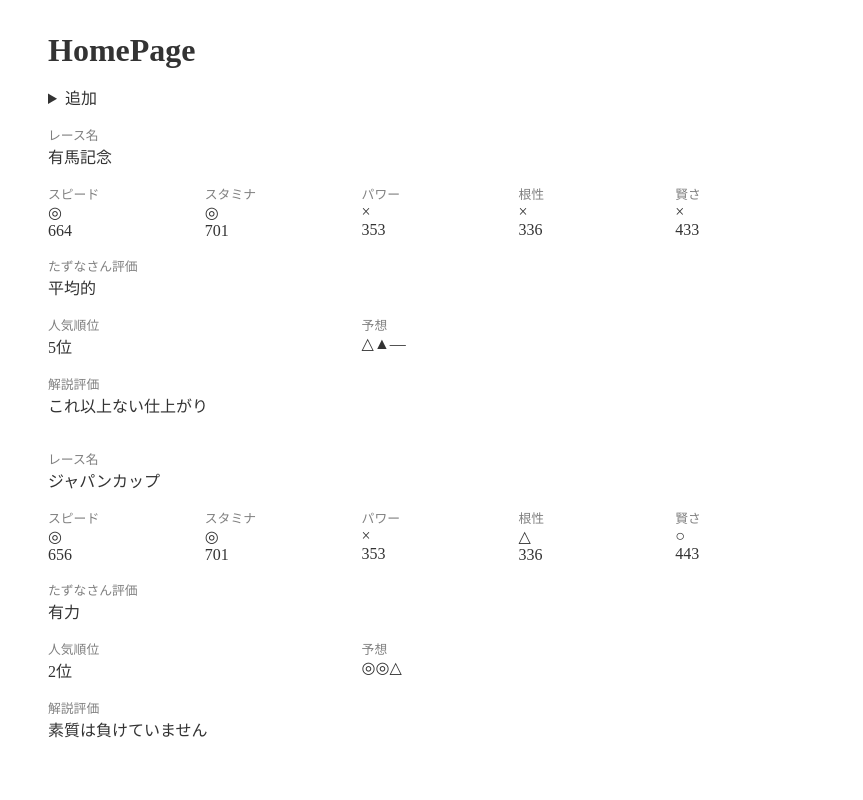
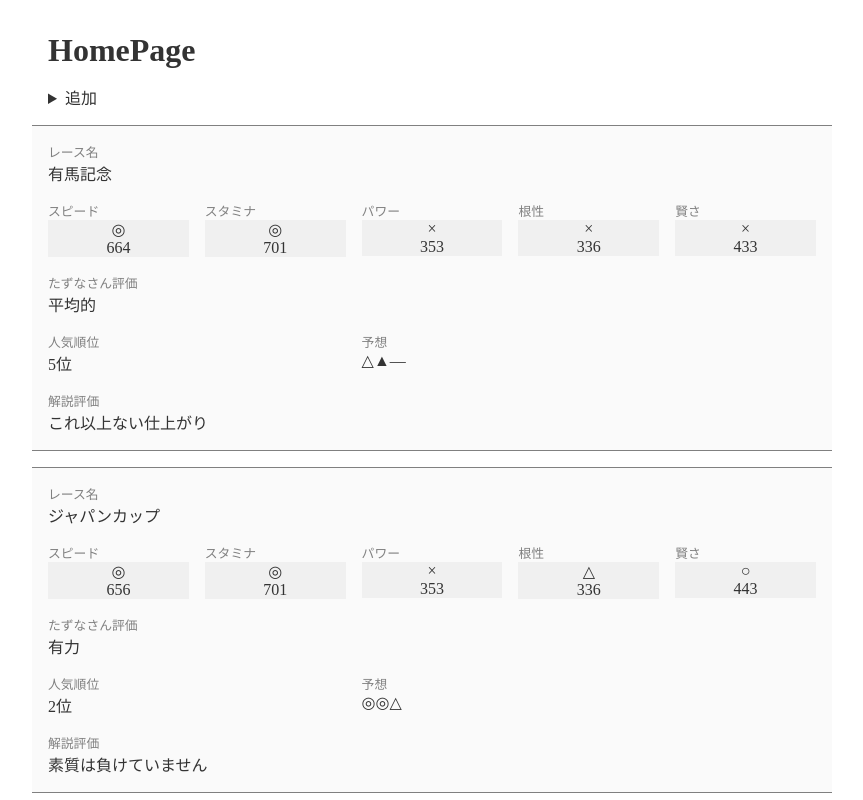
Before and after one commit to ginpei/umamusume-status-ranks, a React (Create React App) app: page / in a window 1280 px wide. Shown: the whole page, without its empty margins (208-1071 px from the left). Built offline with nearby package versions, Linux system fonts and the light colour scheme.

Commit message:
feat: 🎸 list design

```diff
--- a/src/components/pages/home/HomePage.tsx
+++ b/src/components/pages/home/HomePage.tsx
@@ -58,9 +58,7 @@ export const HomePage: React.FC = () => {
         <summary>追加</summary>
         <NewRaceEntryForm onSubmit={onNewFormSubmit} />
       </details>
-      <div className="u-vScroll">
-        <RaceEntryList entries={entries} />
-      </div>
+      <RaceEntryList entries={entries} />
     </div>
   );
 };
--- a/src/components/pages/home/RaceEntryList.module.scss
+++ b/src/components/pages/home/RaceEntryList.module.scss
@@ -2,10 +2,16 @@
   display: flex;
   flex-direction: column;
   gap: 1rem;
+  margin-left: -1rem;
+  margin-right: -1rem;
   margin-top: 1rem;
 }
 
 .RaceEntryItem {
+  background-color: #fafafa;
+  border-color: gray;
+  border-style: solid none;
+  border-width: 1px;
   display: grid;
   gap: 1em;
   grid-template:
@@ -14,8 +20,8 @@
     "tadunaComment tadunaComment tadunaComment tadunaComment tadunaComment   "
     "voteRank      voteRank      expectation   expectation   expectation     "
     "commentatorComment commentatorComment commentatorComment commentatorComment commentatorComment   "
-    "submit        submit        submit        submit        submit          "
     / 1fr 1fr 1fr 1fr 1fr;
+  padding: 1rem;
 
     & > [data-area="raceTitle"] { grid-area: raceTitle; }
 
@@ -25,14 +31,15 @@
     & > [data-area="gut"] { grid-area: gut; }
     & > [data-area="intelligence"] { grid-area: intelligence; }
 
-    & > [data-area="status"] { grid-area: status; }
     & > [data-area="tadunaComment"] { grid-area: tadunaComment; }
 
     & > [data-area="voteRank"] { grid-area: voteRank; }
-    & > [data-area="expectation1"] { grid-area: expectation1; }
-    & > [data-area="expectation2"] { grid-area: expectation2; }
-    & > [data-area="expectation3"] { grid-area: expectation3; }
+    & > [data-area="expectation"] { grid-area: expectation; }
 
     & > [data-area="commentatorComment"] { grid-area: commentatorComment; }
-    & > [data-area="submit"] { grid-area: submit; }
 }
+
+.RaceEntryItem_status {
+  background-color: #f0f0f0;
+  text-align: center;
+}
--- a/src/components/pages/home/RaceEntryList.tsx
+++ b/src/components/pages/home/RaceEntryList.tsx
@@ -26,37 +26,47 @@ const RaceEntryItem: React.FC<{ entry: RaceEntry }> = ({ entry }) => {
       </div>
       <div data-area="speed">
         <InputBlock title="スピード">
+          <div className={styles.RaceEntryItem_status}>
             {tadunaRankToSymbol(entry.speedRank)}
             <br />
             {entry.speedStatus}
+          </div>
         </InputBlock>
       </div>
       <div data-area="stamina">
         <InputBlock title="スタミナ">
+          <div className={styles.RaceEntryItem_status}>
             {tadunaRankToSymbol(entry.staminaRank)}
             <br />
             {entry.staminaStatus}
+          </div>
         </InputBlock>
       </div>
       <div data-area="power">
         <InputBlock title="パワー">
+          <div className={styles.RaceEntryItem_status}>
             {tadunaRankToSymbol(entry.powerRank)}
             <br />
             {entry.powerStatus}
+          </div>
         </InputBlock>
       </div>
       <div data-area="gut">
         <InputBlock title="根性">
+          <div className={styles.RaceEntryItem_status}>
             {tadunaRankToSymbol(entry.gutRank)}
             <br />
             {entry.gutStatus}
+          </div>
         </InputBlock>
       </div>
       <div data-area="intelligence">
         <InputBlock title="賢さ">
+          <div className={styles.RaceEntryItem_status}>
             {tadunaRankToSymbol(entry.intelligenceRank)}
             <br />
             {entry.intelligenceStatus}
+          </div>
         </InputBlock>
       </div>
       <div data-area="tadunaComment">
--- a/src/styles/utilities.scss
+++ b/src/styles/utilities.scss
@@ -7,6 +7,11 @@
   width: min(800px, 100%);
 }
 
+.u-breakContainer {
+  margin-left: -1rem;
+  margin-right: -1rem;
+}
+
 .u-vScroll {
   overflow: auto;
   width: 100%;
```
Lines whose indentation alone changed are shown as unchanged.
